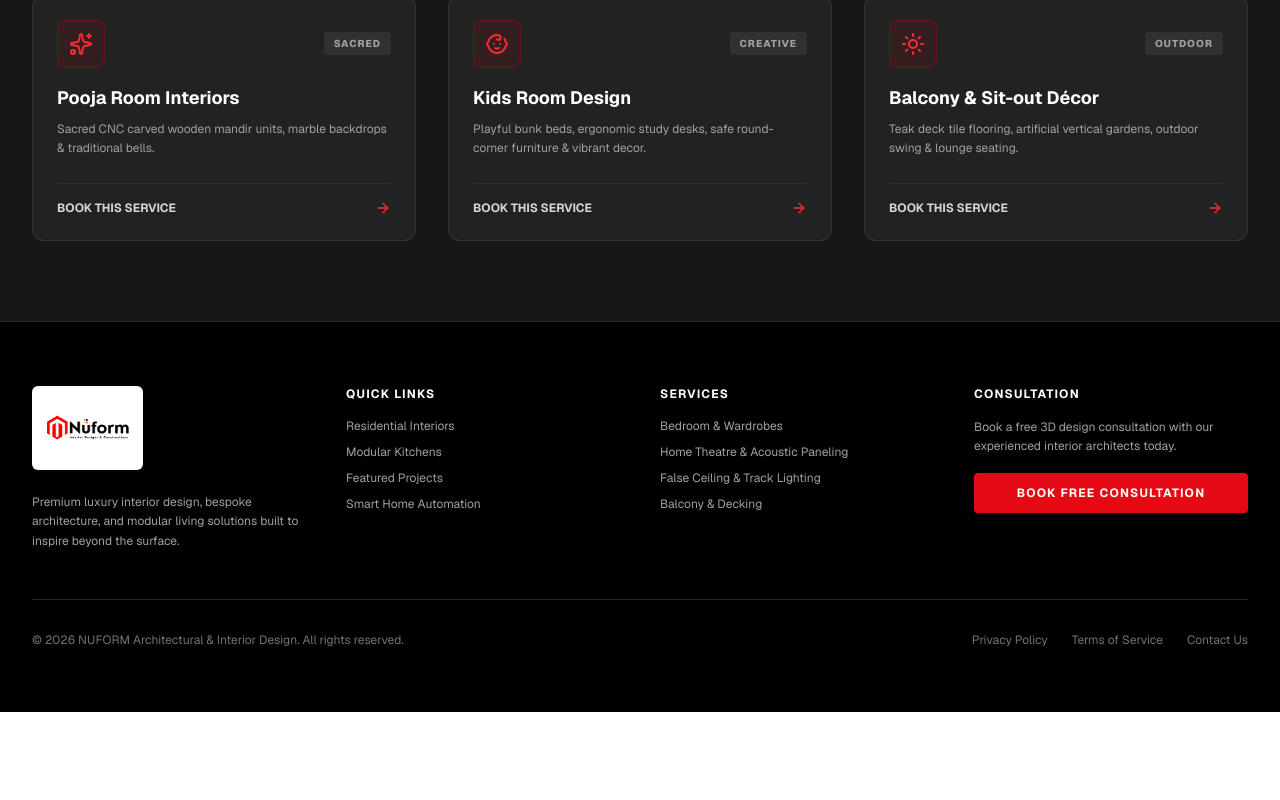
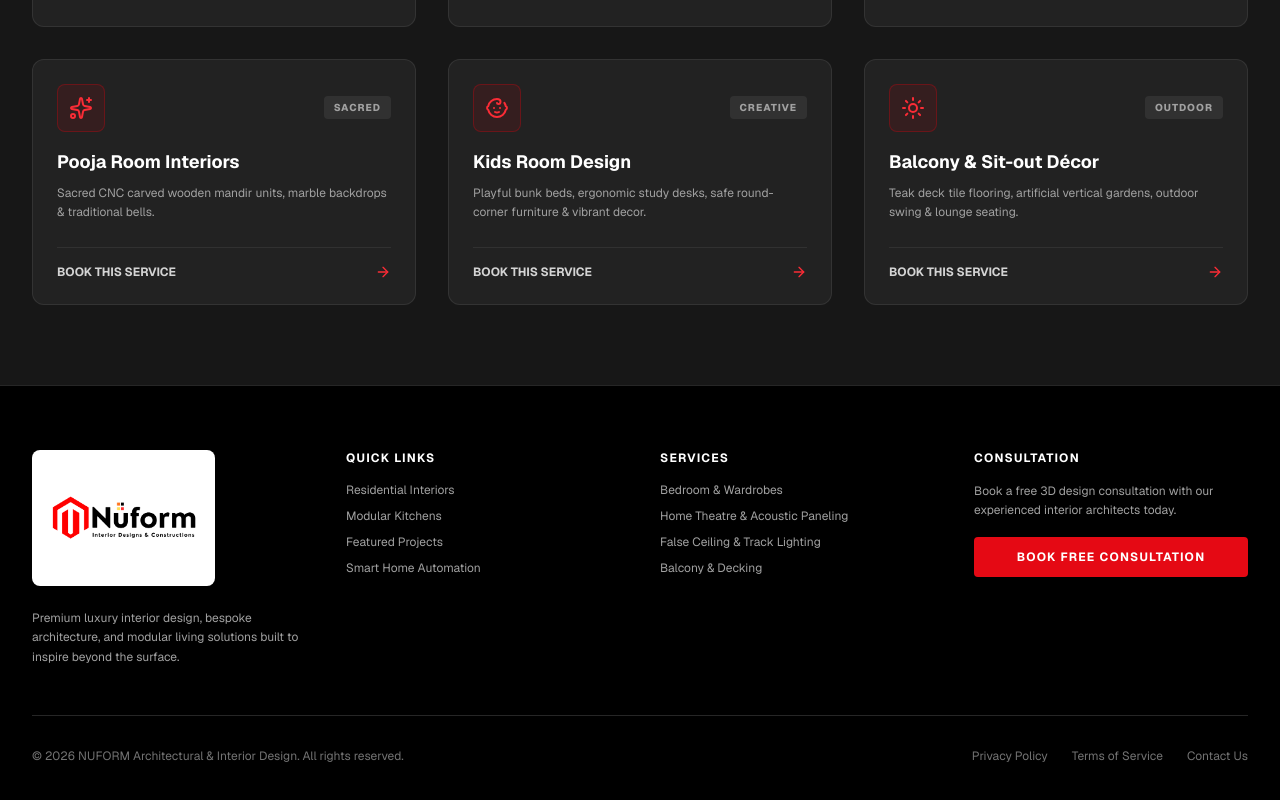
Before and after one commit to venkaat/nuform, a Next.js app: page / in a window 1280 px wide. Shown: the part 5196-5996 px from the top of the page. Before the commit the page ends 5908 px from the top, so only its background shows below. Built offline with nearby package versions, Linux system fonts and the light colour scheme.

Commit message:
Significantly enlarge logo size in header and footer

```diff
--- a/app/page.tsx
+++ b/app/page.tsx
@@ -94,11 +94,11 @@
         <div className="max-w-7xl mx-auto px-4 sm:px-6 lg:px-8">
           <div className="grid grid-cols-1 md:grid-cols-4 gap-10 pb-12 border-b border-neutral-800">
             <div>
-              <a href="#" className="inline-block mb-4 p-2.5 bg-white rounded-md shadow-md">
+              <a href="#" className="inline-block mb-4 p-3 bg-white rounded-lg shadow-lg">
                 <img
                   src="/images/logo.png"
                   alt="Nüform - Interior Designs & Constructions"
-                  className="h-14 sm:h-16 w-auto object-contain"
+                  className="h-20 sm:h-24 md:h-28 w-auto object-contain"
                 />
               </a>
               <p className="text-xs leading-relaxed text-neutral-400">
--- a/components/Header.tsx
+++ b/components/Header.tsx
@@ -30,14 +30,14 @@
   return (
     <header className="sticky top-0 z-40 bg-white border-b border-gray-100 shadow-sm transition-all">
       <div className="max-w-7xl mx-auto px-4 sm:px-6 lg:px-8">
-        <div className="flex items-center justify-between h-28 sm:h-32">
+        <div className="flex items-center justify-between h-36 sm:h-44 md:h-48">
 
           {/* LOGO */}
           <a href="#" className="flex items-center group py-2">
             <img
               src="/images/logo.png"
               alt="Nüform - Interior Designs & Constructions"
-              className="h-20 sm:h-24 md:h-28 w-auto object-contain transition-transform group-hover:scale-[1.02]"
+              className="h-28 sm:h-36 md:h-40 lg:h-44 w-auto object-contain transition-transform group-hover:scale-[1.02]"
             />
           </a>
 
```
